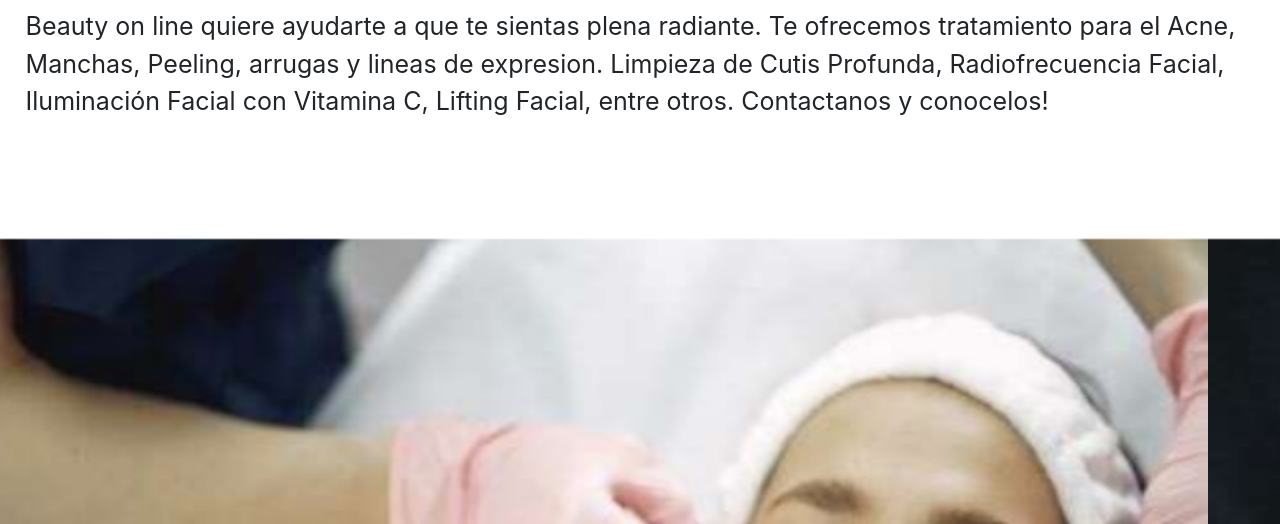
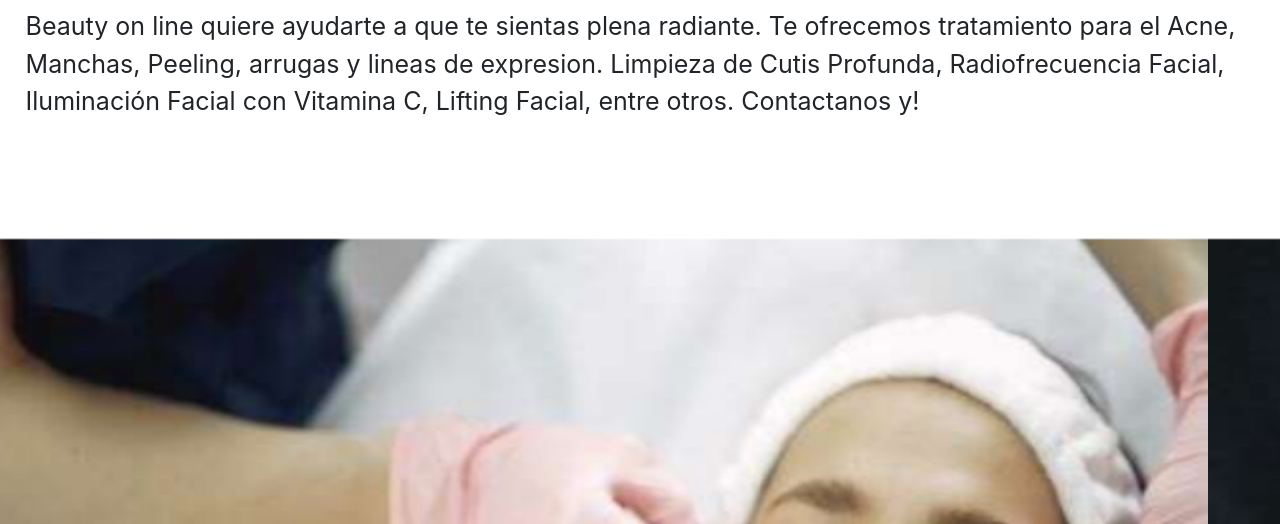
Before and after one commit to Natalia1684/proyecto-markup, a website: page Tratamientos.HTML in a window 1280 px wide. Shown: the part 276-800 px from the top of the page. Drawn offline with nearby package versions, Linux system fonts and the light colour scheme.

Commit message:
Modifiqué secciones

```diff
--- a/Tratamientos.HTML
+++ b/Tratamientos.HTML
@@ -55,7 +55,7 @@
               <h2 class="face">Tratamientos faciales</h2>
                 <p class="descripcion">Beauty on line quiere ayudarte a que te sientas plena radiante. Te ofrecemos tratamiento para el Acne, Manchas, Peeling,
                   arrugas y lineas de expresion.
-                  Limpieza de Cutis Profunda, Radiofrecuencia Facial, Iluminación Facial con Vitamina C, Lifting Facial, entre otros. Contactanos y conocelos!</p>
+                  Limpieza de Cutis Profunda, Radiofrecuencia Facial, Iluminación Facial con Vitamina C, Lifting Facial, entre otros. Contactanos y!</p>
             </div>
                     <div id="carouselExampleIndicators" class="carousel slide" data-ride="carousel">
                     <ol class="carousel-indicators">
```
Also changed, not shown: Contacto.HTML (line endings or trailing spaces), Nosotros.HTML (line endings or trailing spaces).
